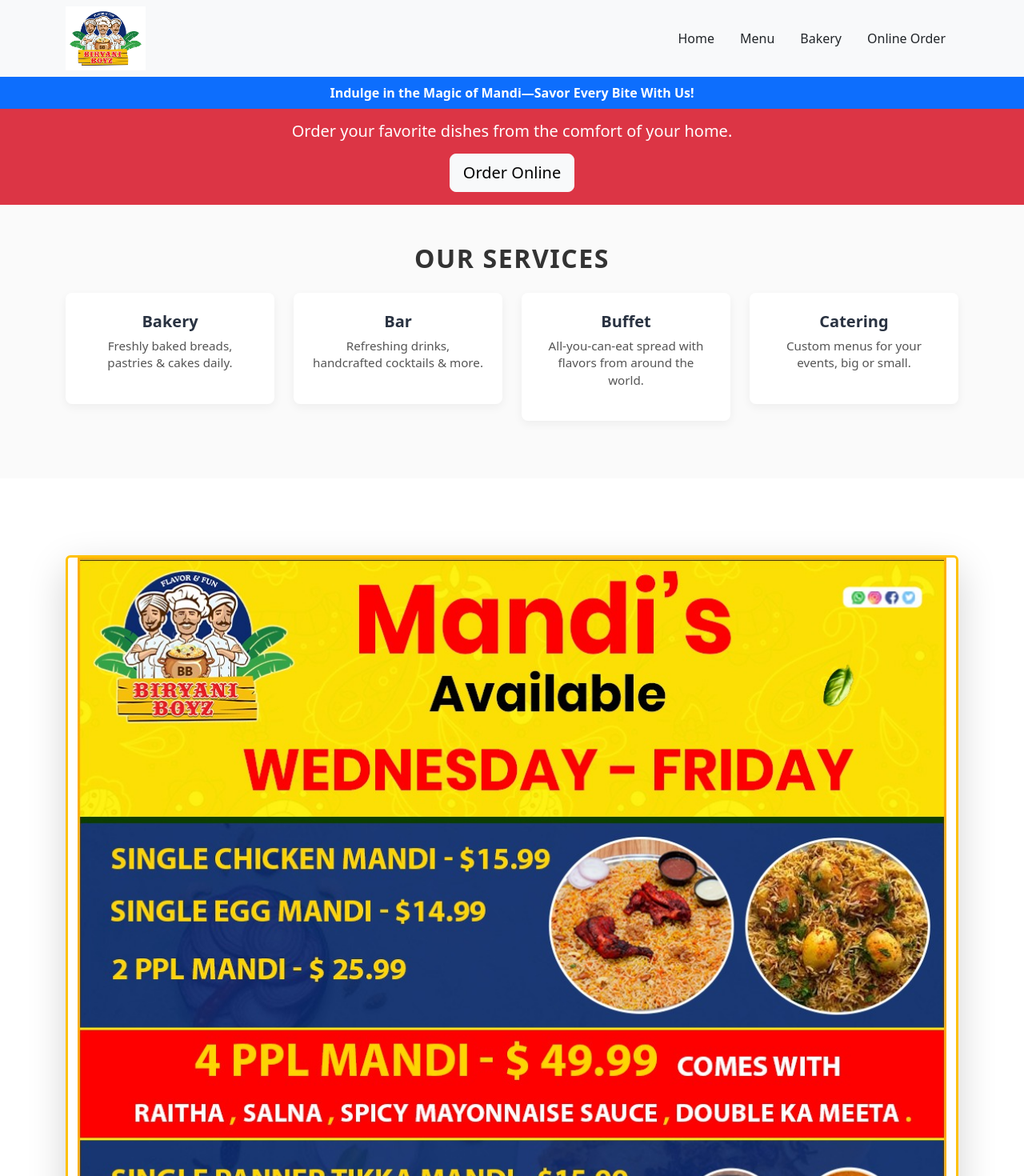
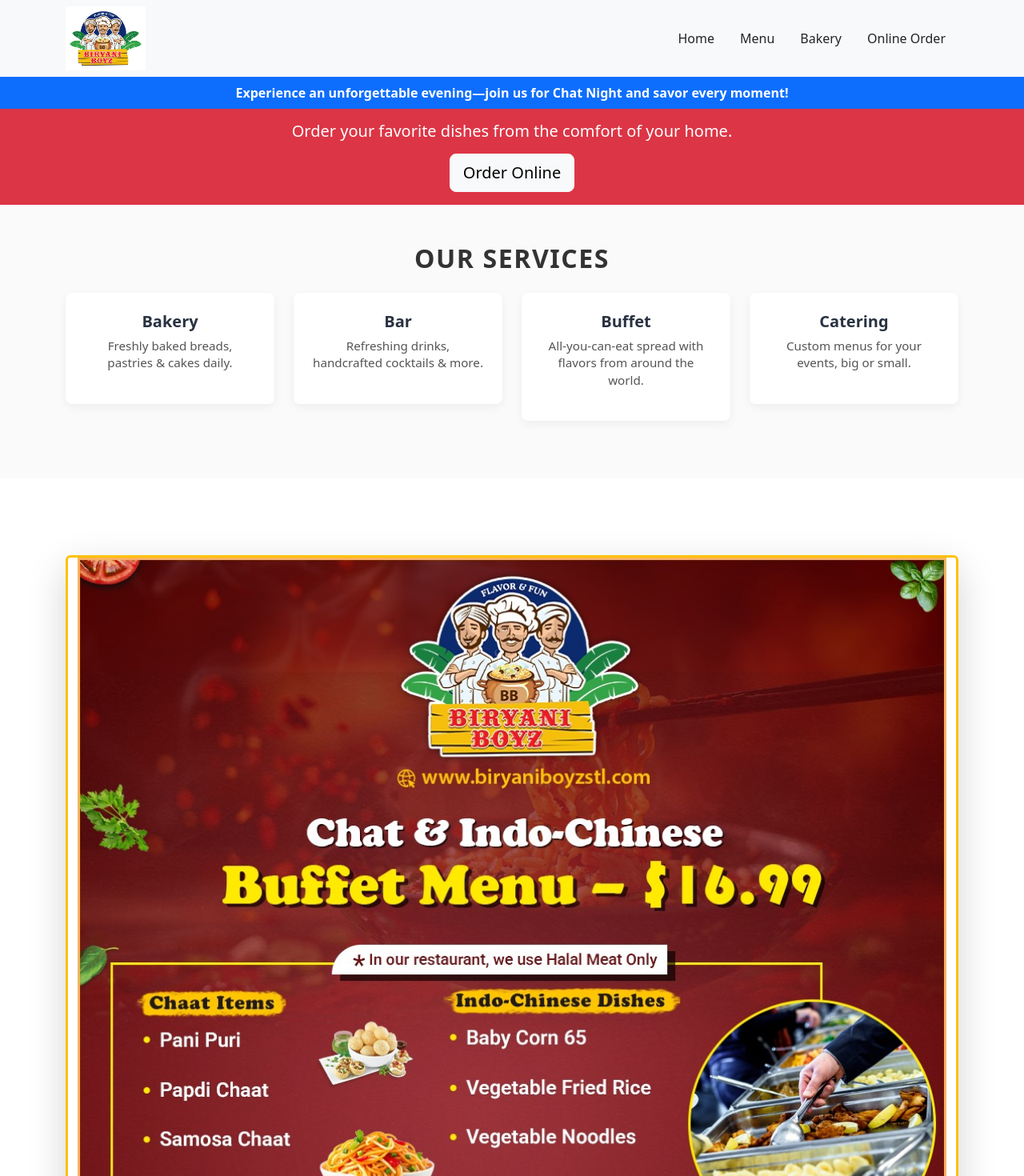
Before and after one commit to biryaniboyzstl/boyz-ui, an Angular app: page /home in a window 1280 px wide. Shown: the top 1470 px of the page at 80% size. Built offline with nearby package versions, Linux system fonts and the light colour scheme.

Commit message:
update chat buffet

```diff
--- a/src/app/home/home.component.html
+++ b/src/app/home/home.component.html
@@ -16,7 +16,7 @@
   <section class="container text-center py-5">
     <div class="row justify-content-center">
 
-      <img src="assets/mandi.jpeg" alt="independence day" class="img-fluid rounded shadow-lg">
+      <img src="assets/chat-night.jpeg" alt="independence day" class="img-fluid rounded shadow-lg">
     </div>
 
     <p class="fs-5 text-primary mb-3">
--- a/src/app/layout/layout.component.html
+++ b/src/app/layout/layout.component.html
@@ -38,8 +38,9 @@
 <!-- Our Services Section -->
 <!-- Independence Day Banner -->
 <section class="bg-primary text-white text-center py-2">
-  <strong>Indulge in the Magic of Mandi—Savor Every Bite With Us!</strong>
+  <strong>Experience an unforgettable evening—join us for Chat Night and savor every moment!</strong>
 </section>
+
 
 
 <section class="container-fluid bg-danger text-white text-center py-3">
```
Also changed, not shown: public/assets/chat-night.jpeg (added), public/assets/mandi_specials.jpeg (added).
